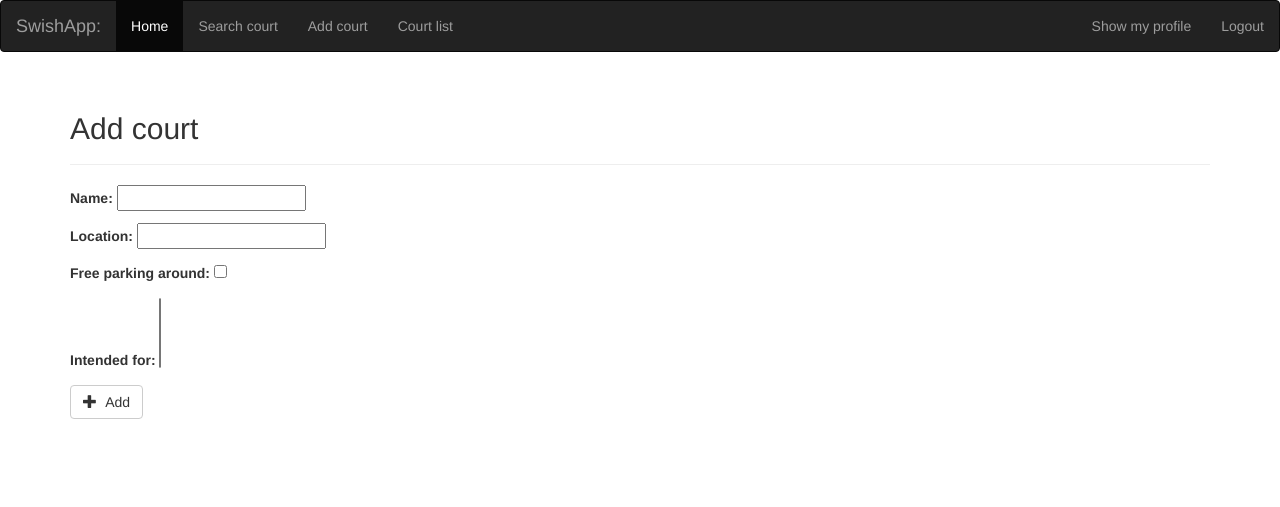
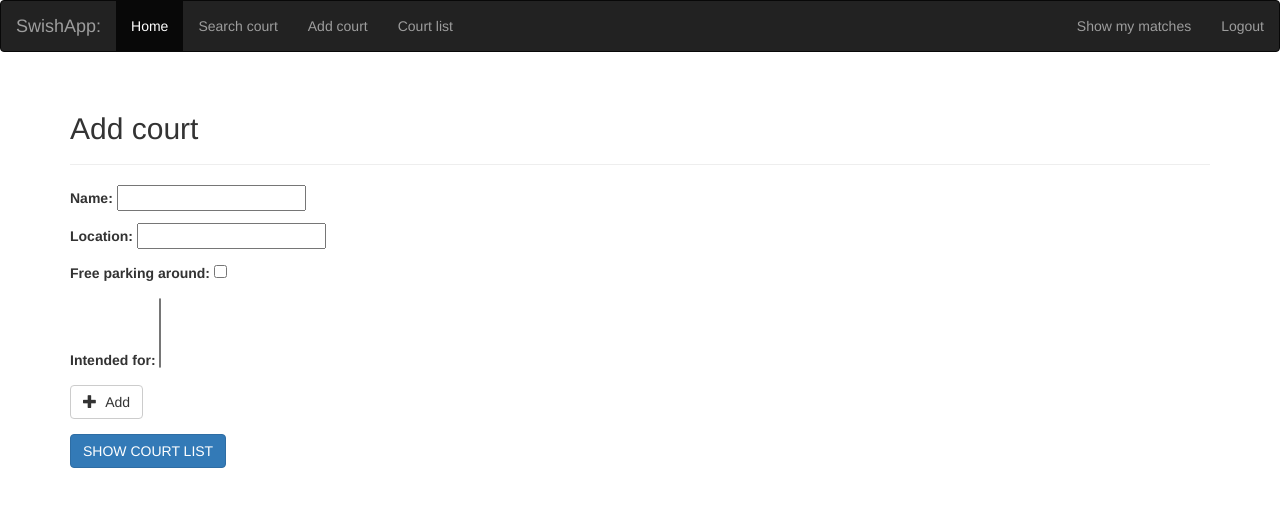
Before and after one commit to matwiniarczyk/Final_project_CL, a Django app: page /SwishApp/add_court/ in a window 1280 px wide. Shown: the top 507 px of the page. Run offline with Django 5.2, Linux system fonts and the light colour scheme; the visitor is signed in with stand-in values (Sample User, id 1); data that the repository does not hold is empty; some libraries are stand-ins or nearby versions.

Commit message:
final touch :D

```diff
--- a/templates/swishapp/add_court.html
+++ b/templates/swishapp/add_court.html
@@ -8,8 +8,15 @@
             <form method="post" action="{% url 'add_court' %}">
                 {% csrf_token %}
                 {{ form.as_p }}
-                <button type="submit" class="btn btn-default"><span class="glyphicon glyphicon-plus" style="margin-right: 5px;"></span> Add</button>
+                <button type="submit" class="btn btn-default"><span class="glyphicon glyphicon-plus"
+                                                                    style="margin-right: 5px;"></span> Add
+                </button>
             </form>
+        </div>
+        <div>
+            <a href="{% url 'court_list' %}">
+                <button class="btn btn-primary">SHOW COURT LIST</button>
+            </a>
         </div>
     </div>
 {% endblock %}
--- a/templates/swishapp/search_court.html
+++ b/templates/swishapp/search_court.html
@@ -8,7 +8,7 @@
             <form method="post" action="{% url 'search_court' %}">
                 {% csrf_token %}
                 {{ form.as_p }}
-                <button type="submit" class="btn btn-default"><span class="glyphicon glyphicon-search"></span>Search</button>
+                <button type="submit" class="btn btn-default"><span class="glyphicon glyphicon-search" style="margin-right: 5px;"></span>Search</button>
             </form>
         </div>
     </div>
--- a/templates/swishapp/user_profile.html
+++ b/templates/swishapp/user_profile.html
@@ -13,7 +13,7 @@
                     {% if match.court.exists %}
                         <li class="list-group-item">Day: {{ match.get_day_display }}, Time: {{ match.get_time_display }}, {{ match.sport }} --
                             {% for court in match.court.all %}
-                                {{ court.name }}
+                                <a href="{% url 'court_detail' court.id %}">{{ court.name }}</a>
                             {% endfor %}
                         </li>
                     {% endif %}
@@ -39,7 +39,7 @@
                     <tr>
                         <td>{{ forloop.counter }}.</td>
                         <td>{{ planned_match.get_day_display }} at {{ planned_match.get_time_display }}</td>
-                        <td>{{ court.name }} in {{ court.location }}</td>
+                        <td> <a href="{% url 'court_detail' court.id %}">{{ court.name }}</a> in {{ court.location }}</td>
                         <td>{{ planned_match.sport }}</td>
                         <td>
                             <form method="post" action="{% url 'delete_planned_match' planned_match.id %}">
--- a/templates/top_headers.html
+++ b/templates/top_headers.html
@@ -7,7 +7,7 @@
         </div>
         <ul class="nav navbar-nav navbar-right">
             {% if user.is_authenticated %}
-                <li><a href="{% url 'user_profile' %}">Show my profile</a></li>
+                <li><a href="{% url 'user_profile' %}">Show my matches</a></li>
                 <li><a href="{% url 'logout' %}">Logout</a></li>
             {% else %}
                 <li><a href="{% url 'register' %}">Register</a></li>
```
Also changed, not shown: templates/swishapp/no_matching_courts.html (+17 -6 lines).
